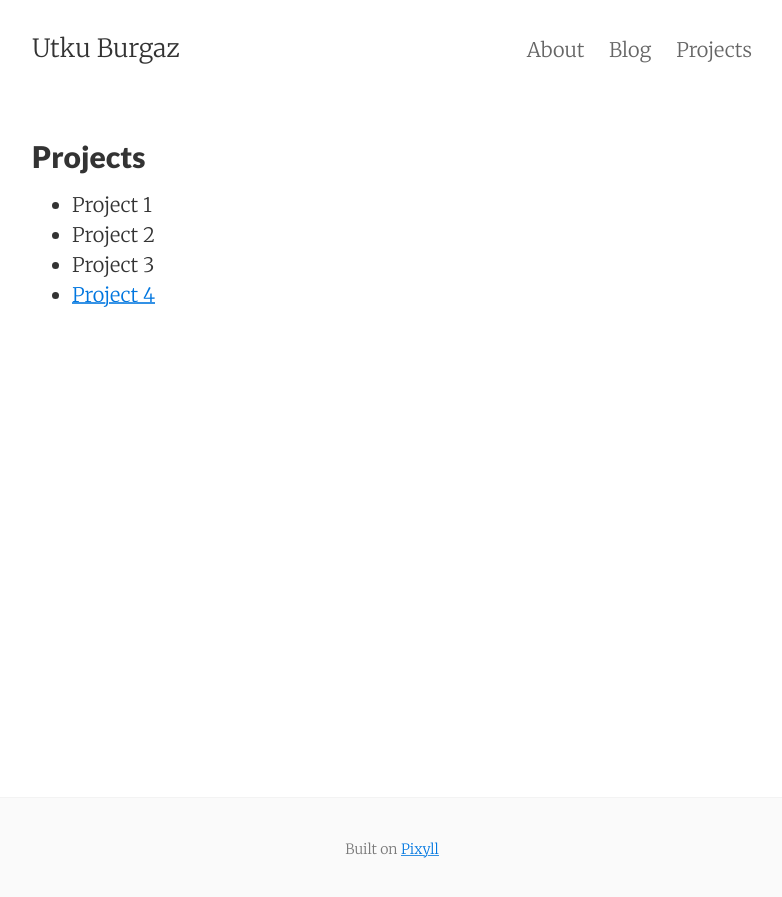
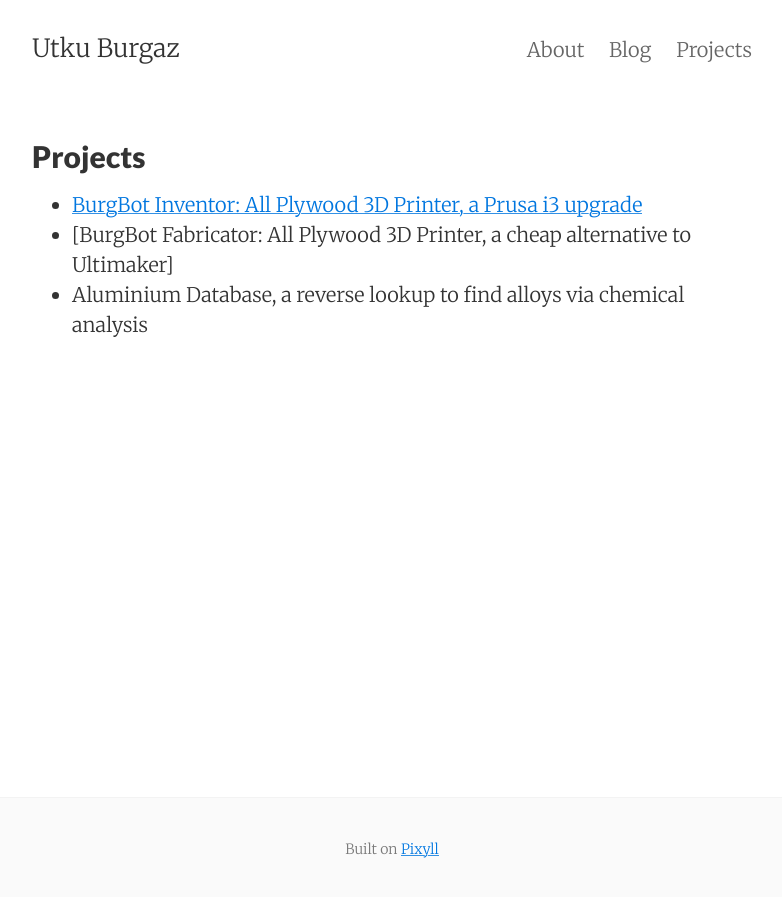
Before and after one commit to utkuburgaz/utkuburgaz.github.io, a Jekyll site: the page built from projects.md, in a window 1280 px wide. Shown: the top 897 px of the page, without its empty margins (248-1030 px from the left). Built offline with Jekyll 4.4.1, drawn with Linux system fonts in a browser that asks for light colours.

Commit message:
Update projects.md

```diff
--- a/projects.md
+++ b/projects.md
@@ -4,7 +4,6 @@ title: Projects
 permalink: /projects/
 ---
 
-* Project 1
-* Project 2
-* Project 3
-* [Project 4](#)
+* [BurgBot Inventor: All Plywood 3D Printer, a Prusa i3 upgrade](_posts/2016-10-31-all-plywood-prusa-i3-3d-printer-burgbot.md)
+* [BurgBot Fabricator: All Plywood 3D Printer, a cheap alternative to Ultimaker]
+* Aluminium Database, a reverse lookup to find alloys via chemical analysis
```
